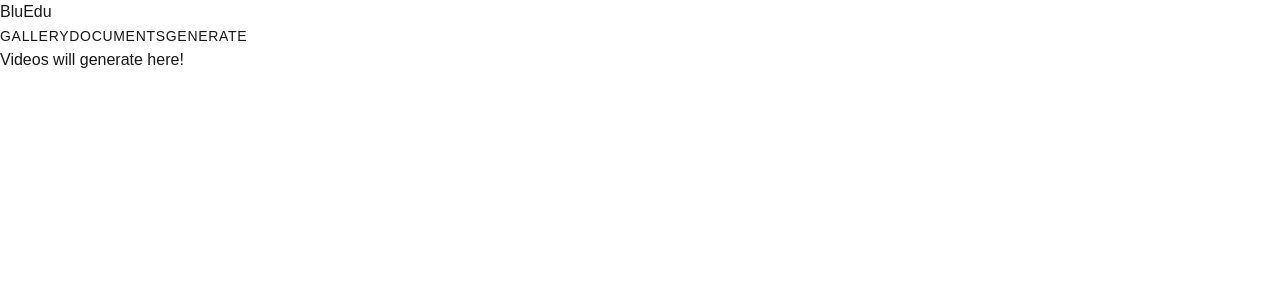
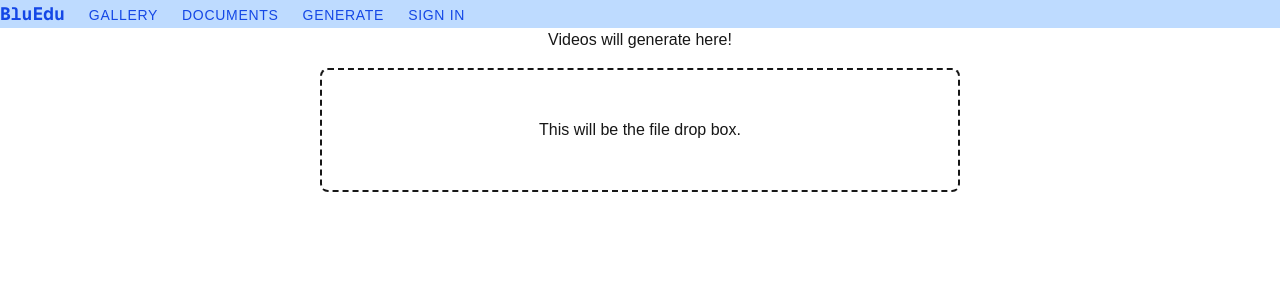
Before and after one commit to Etown-CS/26_SCARP_EduVideo, a Next.js app in the folder web-app/eduvideo/: page /generate in a window 1280 px wide. Shown: the top 300 px of the page. Built offline with nearby package versions, Linux system fonts and the light colour scheme.

Commit message:
page setup

```diff
--- a/web-app/eduvideo/src/app/documents/page.tsx
+++ b/web-app/eduvideo/src/app/documents/page.tsx
@@ -1,3 +1,7 @@
 export default function Docs(){
-    return <h1> Documents will be stored here! </h1>
+    return(
+        <div>
+            <h1 className = "text-center"> Documents will be stored here! </h1>
+        </div>
+    )
 }
--- a/web-app/eduvideo/src/app/gallery/page.tsx
+++ b/web-app/eduvideo/src/app/gallery/page.tsx
@@ -1,3 +1,3 @@
 export default function Gallery(){
-    return <h1> Videos will be stored here! </h1>
+    return <h1 className = "text-center"> Videos will be stored here! </h1>
 }
--- a/web-app/eduvideo/src/app/generate/page.tsx
+++ b/web-app/eduvideo/src/app/generate/page.tsx
@@ -1,3 +1,16 @@
 export default function Generate(){
-    return <h1> Videos will generate here! </h1>
+    return(
+        <div>
+            <h1 className = "text-center"> Videos will generate here! </h1>
+            <div className = "max-w-2xl mx-auto p-4 rounded-xl neomorph-raised bg-surface-container-low group cursor-pointer transition-all duration-300 hover:scale-[1.01]">
+            <div className = "border-2 border-dashed border-outline-variant rounded-lg p-12 neomorph-sunken flex flex-col items-center justify-center gap-4 bg-surface-bright">
+                <div className = "rounded-full bg-primary-container/10 flex items-center justify-center">
+                    <p>
+                        This will be the file drop box.
+                    </p>
+                </div>
+            </div>
+            </div>
+        </div>
+    )
 }
--- a/web-app/eduvideo/src/app/layout.tsx
+++ b/web-app/eduvideo/src/app/layout.tsx
@@ -1,6 +1,7 @@
 import type { Metadata } from "next";
 import { Geist, Geist_Mono } from "next/font/google";
 import "./globals.css";
+import Link from "next/link";
 
 const geistSans = Geist({
   variable: "--font-geist-sans",
@@ -27,13 +28,13 @@ export default function RootLayout({
       lang="en"
       className={`${geistSans.variable} ${geistMono.variable} h-full antialiased`}
     >
-      <body className="min-h-full flex flex-col">
-        <header> BluEdu
-          <p>
-              <a className ="text-on-surface-variant font-medium hover:text-primary transition-colors duration-300 font-label text-sm uppercase tracking-wider" href="/gallery">Gallery</a>
+      <body>
+        <header className = "text-blue-700 bg-blue-200">
+              <a className ="font-mono text-lg font-bold" href="/">BluEdu</a>
+              <a className ="text-on-surface-variant font-medium hover:text-primary transition-colors duration-300 font-label text-sm uppercase tracking-wider px-6" href="/gallery">Gallery</a>
               <a className ="text-on-surface-variant font-medium hover:text-primary transition-colors duration-300 font-label text-sm uppercase tracking-wider" href="/documents">Documents</a>
-              <a className ="text-on-surface-variant font-medium hover:text-primary transition-colors duration-300 font-label text-sm uppercase tracking-wider" href="/generate">Generate</a>
-          </p>
+              <a className ="text-on-surface-variant font-medium hover:text-primary transition-colors duration-300 font-label text-sm uppercase tracking-wider px-6" href="/generate">Generate</a>
+              <a className ="text-on-surface-variant font-medium hover:text-primary transition-colors duration-300 font-label text-sm uppercase tracking-wider" href="/sign-in">Sign In</a>
         </header>
         {children}
       </body>
--- a/web-app/eduvideo/src/app/page.tsx
+++ b/web-app/eduvideo/src/app/page.tsx
@@ -2,7 +2,8 @@ import Image from "next/image";
 
 export default function Home() {
   return (
-    <header> BluEdu Home Page!
-    </header>
+    <div>
+      <header className = "text-center"> BluEdu Home Page! </header>
+    </div>
   );
 }
--- /dev/null
+++ b/web-app/eduvideo/src/app/sign-in/page.tsx
@@ -0,0 +1,11 @@
+export default function signIn(){
+    return(
+        <div>
+            <div>
+                    <h1 className = "text-center">
+                        Login will go here.
+                    </h1>
+            </div>
+        </div>
+    )
+}
```
